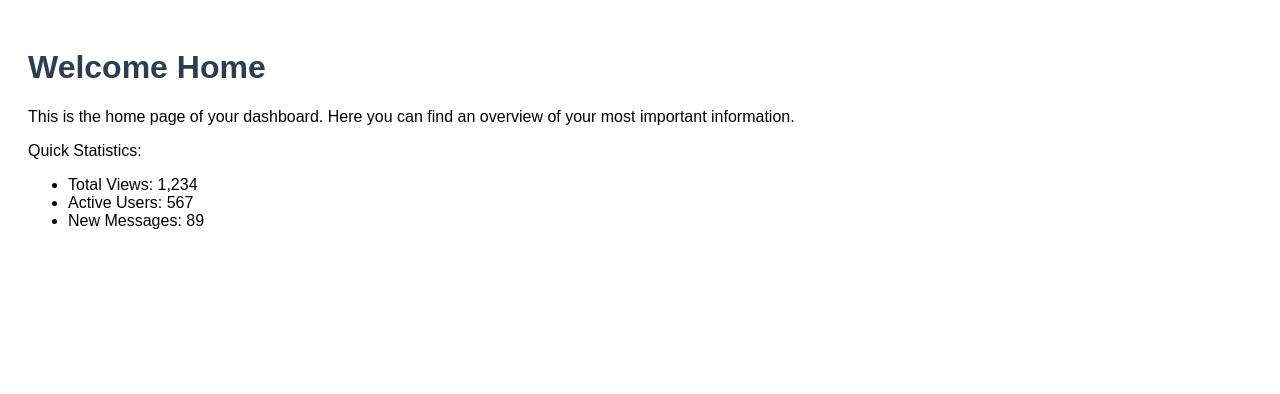
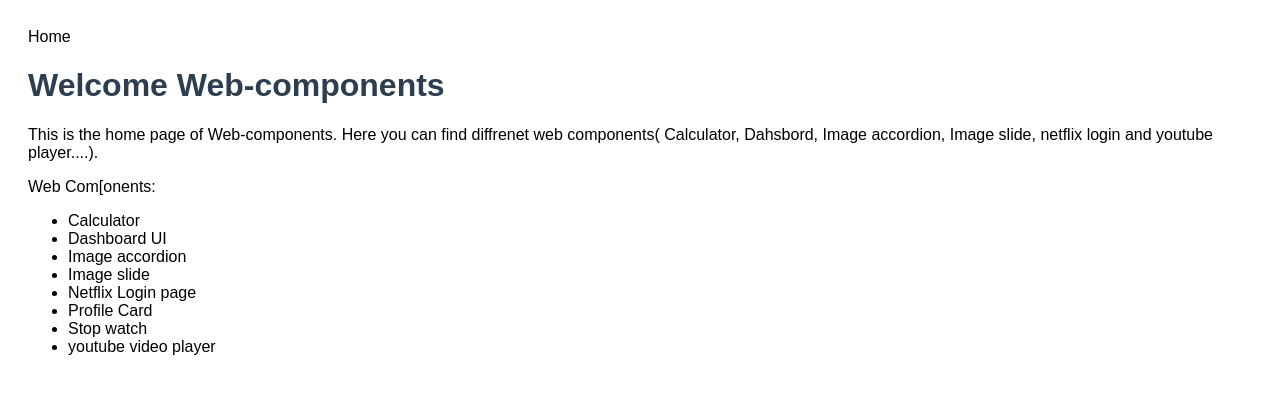
Before and after one commit to eyobbaye/web-component, a plain HTML site: page home/index.html in a window 1280 px wide. Drawn offline with Linux system fonts and the light colour scheme.

```diff
--- a/home/index.html
+++ b/home/index.html
@@ -3,7 +3,7 @@
   <head>
     <meta charset="UTF-8" />
     <meta name="viewport" content="width=device-width, initial-scale=1.0" />
-    <title>Home</title>
+    <titl>Home</titl></title>
     <style>
       body {
         padding: 20px;
@@ -15,16 +15,22 @@
     </style>
   </head>
   <body>
-    <h1>Welcome Home</h1>
+    <h1>Welcome Web-components</h1>
     <p>
-      This is the home page of your dashboard. Here you can find an overview of
-      your most important information.
+      This is the home page of Web-components. Here you can find diffrenet web components( Calculator, Dahsbord, Image accordion, Image slide, netflix login and youtube player....).
     </p>
-    <p>Quick Statistics:</p>
+    <p>Web Com[onents:</p>
     <ul>
-      <li>Total Views: 1,234</li>
-      <li>Active Users: 567</li>
-      <li>New Messages: 89</li>
+      <li>Calculator</li>
+      <li>Dashboard UI</li>
+      <li>Image accordion</li>
+      <li>Image slide</li>
+      <li>Netflix Login page</li>
+      <li>Profile Card</li>
+      <li>Stop watch</li>
+      <li>youtube video player</li>
+
+
     </ul>
   </body>
 </html>
```
